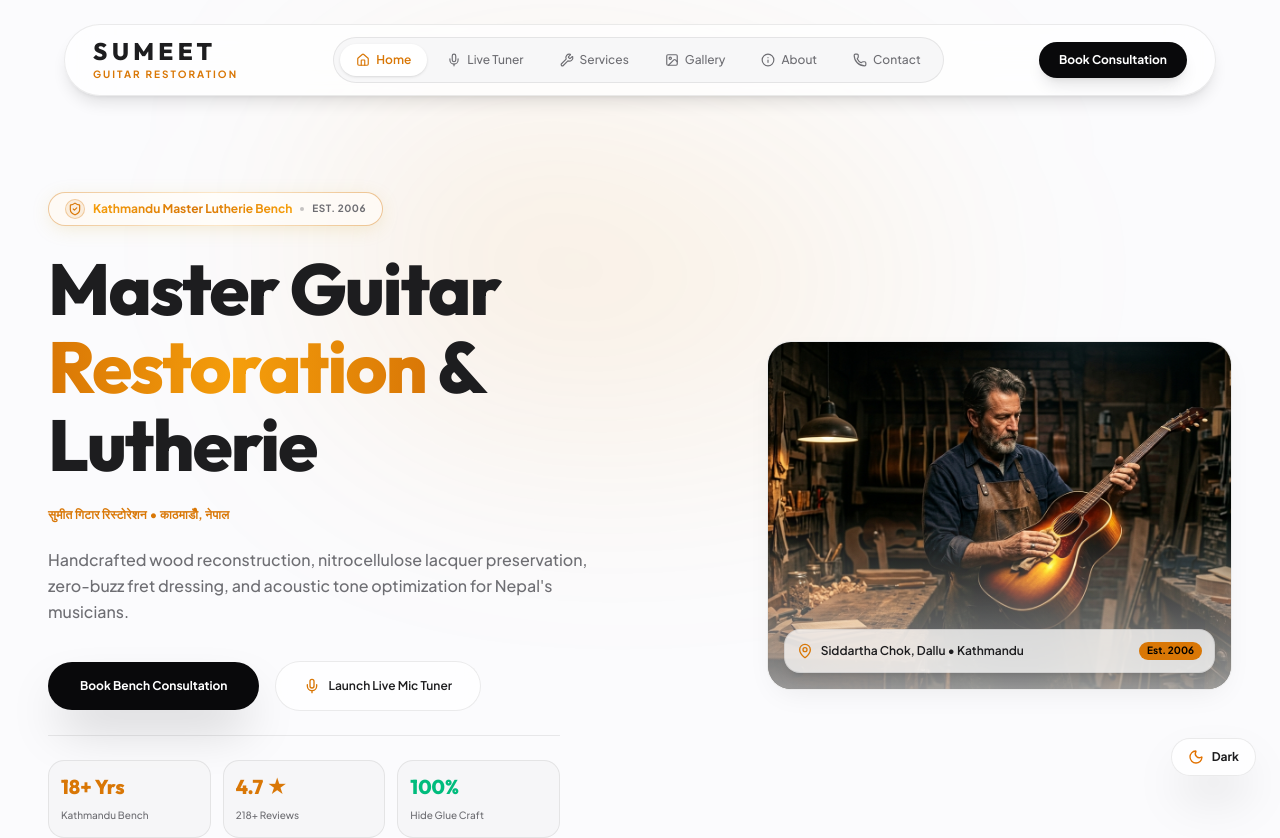
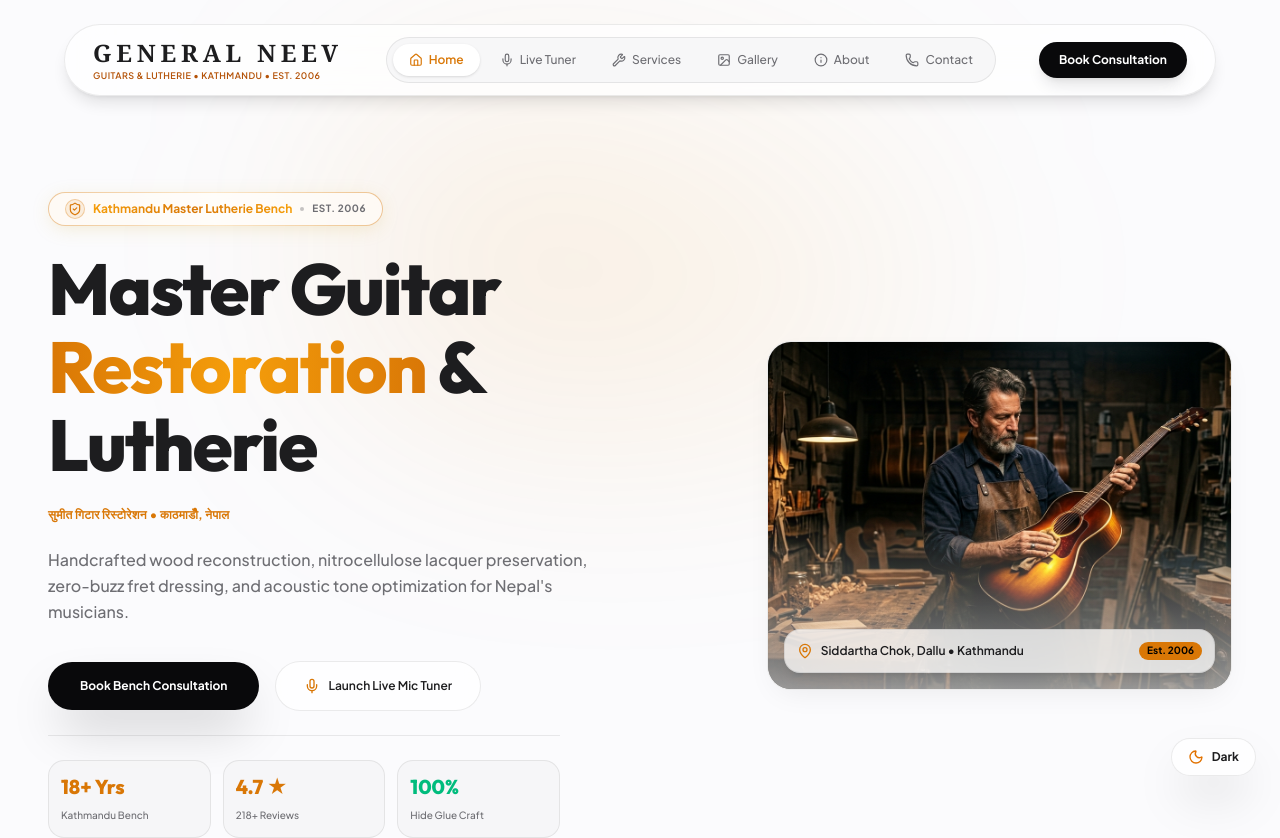
Before and after one commit to pwnjoshi/SUMEET-Guitar-Restoration, a Next.js app: page / in a window 1280 px wide. Shown: the top 838 px of the page. Built offline with nearby package versions, Linux system fonts and the light colour scheme.

Commit message:
Update shop brand name to General Neev Guitars across website

```diff
--- a/src/app/about/page.tsx
+++ b/src/app/about/page.tsx
@@ -29,7 +29,7 @@ export default function AboutPage() {
           <div className="relative aspect-[4/3] rounded-3xl overflow-hidden apple-glass-card border border-[var(--border)] shadow-2xl group">
             <Image
               src="/images/lutherie_cinematic.jpg"
-              alt="SuMeeT Guitar Restoration Workshop Kathmandu"
+              alt="General Neev Guitars Workshop Kathmandu"
               fill
               className="object-cover group-hover:scale-105 transition-transform duration-700"
             />
@@ -44,7 +44,7 @@ export default function AboutPage() {
               Craftsmanship & Uncompromising Passion
             </h2>
             <p className="text-xs sm:text-sm text-[var(--text-muted)] leading-relaxed font-medium">
-              Founded in 2006 by SuMeeT in Kathmandu, our workshop focuses sheerly on providing uncompromising quality guitar tech service to local and touring musicians across Nepal and abroad.
+              Established in 2006 in Kathmandu, General Neev Guitars focuses sheerly on providing uncompromising quality guitar tech service to local and touring musicians across Nepal and abroad.
             </p>
             <p className="text-xs sm:text-sm text-[var(--text-muted)] leading-relaxed font-medium">
               Whether it is bonding a shattered headstock joint, recrowning worn frets, or rewiring vintage pickup looms, every instrument is treated as a cherished piece of acoustic art.
--- a/src/app/layout.tsx
+++ b/src/app/layout.tsx
@@ -16,7 +16,7 @@ const outfit = Outfit({
 });
 
 export const metadata: Metadata = {
-  title: "SuMeeT Guitar Restoration | Master Lutherie Kathmandu",
+  title: "General Neev Guitars | Master Lutherie Kathmandu",
   description: "Acoustic & Electric Guitar Restoration, Structural Repair, and Precision Setup in Kathmandu, Nepal since 2006.",
 };
 
--- a/src/components/Footer.tsx
+++ b/src/components/Footer.tsx
@@ -52,7 +52,7 @@ export default function RedesignedFooter() {
           <div className="md:col-span-4 space-y-3">
             <div className="flex flex-col">
               <h3 className="text-2xl font-display font-extrabold tracking-[0.15em] text-[var(--text-main)] uppercase">
-                SUMEET
+                GENERAL NEEV GUITARS
               </h3>
               <span className="text-xs font-bold tracking-[0.15em] text-[var(--gold)]">
                 Guitar Restoration • Kathmandu • Est. 2006
@@ -120,7 +120,7 @@ export default function RedesignedFooter() {
 
         {/* Bottom Copyright */}
         <div className="mt-8 flex flex-col sm:flex-row items-center justify-between gap-4 text-xs text-[var(--text-muted)]">
-          <p>© {new Date().getFullYear()} SuMeeT Guitar Restoration. Kathmandu, Nepal.</p>
+          <p>© {new Date().getFullYear()} General Neev Guitars. Kathmandu, Nepal.</p>
           <p className="flex items-center gap-1">
             Handcrafted with <Heart className="w-3 h-3 text-red-500 fill-red-500 inline" /> in Kathmandu
           </p>
--- a/src/components/Header.tsx
+++ b/src/components/Header.tsx
@@ -46,12 +46,12 @@ export default function LuxuryHeader() {
         >
           {/* Brandmark */}
           <Link href="/" className="group flex flex-col justify-center">
-            <span className="text-lg sm:text-2xl font-display font-extrabold tracking-[0.18em] text-[var(--text-main)] group-hover:text-[var(--gold)] transition-colors uppercase leading-none">
-              SUMEET
-            </span>
-            <span className="text-[9px] sm:text-[10px] uppercase font-bold tracking-[0.2em] text-[var(--gold)] mt-0.5 sm:mt-1">
-              Guitar Restoration
-            </span>
+            <span className="text-xl sm:text-2xl tracking-[0.2em] font-serif text-[var(--text-main)] group-hover:text-[var(--gold)] transition-colors font-bold">
+            GENERAL NEEV
+          </span>
+          <span className="text-[9px] uppercase tracking-[0.35em] text-[var(--gold-muted)] font-mono-custom font-semibold">
+            Guitars & Lutherie • Kathmandu • Est. 2006
+          </span>
           </Link>
 
           {/* Nav Links (Desktop) */}
--- a/src/components/RepairBookingWizard.tsx
+++ b/src/components/RepairBookingWizard.tsx
@@ -62,7 +62,7 @@ export default function LuxuryBooking() {
               </div>
               <h3 className="text-xl sm:text-2xl font-display font-bold text-[var(--text-main)]">Consultation Reserved!</h3>
               <p className="text-xs text-[var(--text-muted)] max-w-md mx-auto leading-relaxed">
-                Thank you <strong className="text-[var(--text-main)]">{name}</strong>. SuMeeT Lutherie Workshop has logged your appointment request for <strong className="text-[var(--gold)]">{instrument}</strong>. We will call you shortly on <strong className="text-[var(--text-main)]">{phone}</strong>.
+                Thank you <strong className="text-[var(--text-main)]">{name}</strong>. General Neev Guitars has logged your appointment request for <strong className="text-[var(--gold)]">{instrument}</strong>. We will call you shortly on <strong className="text-[var(--text-main)]">{phone}</strong>.
               </p>
               <button
                 onClick={() => {
```
